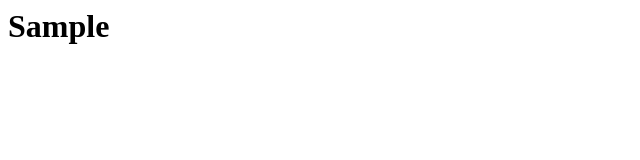
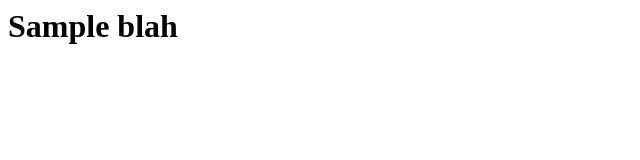
Before and after one commit to Trentstauffer/Sample, a plain HTML site: page index.html in a window 1280 px wide. Shown: the whole page, without its empty margins (0-640 px from the left). Drawn offline with Linux system fonts and the light colour scheme.

Commit message:
edit text
Sample

```diff
--- a/index.html
+++ b/index.html
@@ -4,7 +4,7 @@
 </head>
 <body>
 
-	<h1>Sample</h1>
+	<h1>Sample blah</h1>
 
 </body>
 </html>
```
